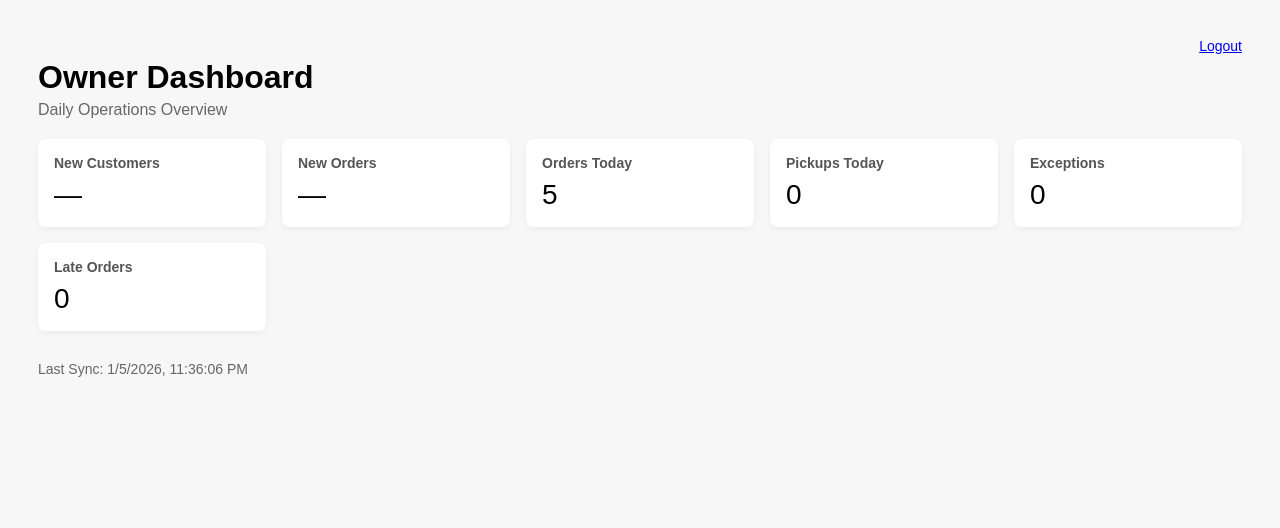
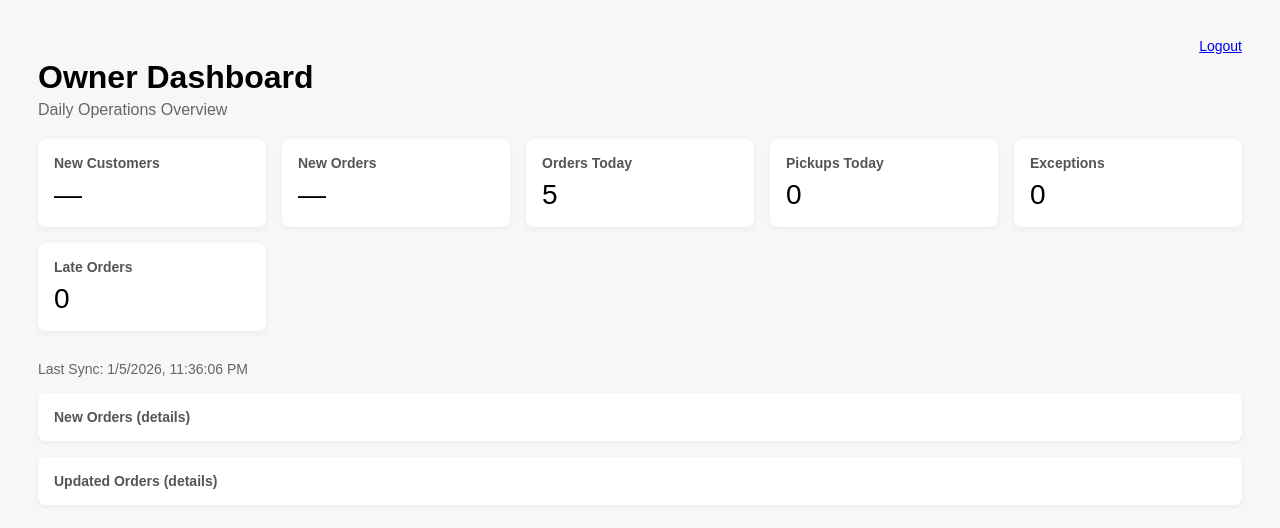
Before and after one commit to asfanyc/Cents-Dashboard, a plain HTML site: page index.html in a window 1280 px wide. Drawn offline with Linux system fonts and the light colour scheme.

Commit message:
Update index.html
adding orders list sections

```diff
--- a/index.html
+++ b/index.html
@@ -90,6 +90,17 @@
     Last Sync: <span id="lastSync">—</span>
   </div>
 
+  <!-- Order lists -->
+<section class="card" style="margin-top:16px;">
+  <h3>New Orders (details)</h3>
+  <div id="newOrdersWrap"></div>
+</section>
+
+<section class="card" style="margin-top:16px;">
+  <h3>Updated Orders (details)</h3>
+  <div id="updatedOrdersWrap"></div>
+</section>
+
 <script>
   const ORDERS_BASE = "/data/orders_today.json";
 
```
